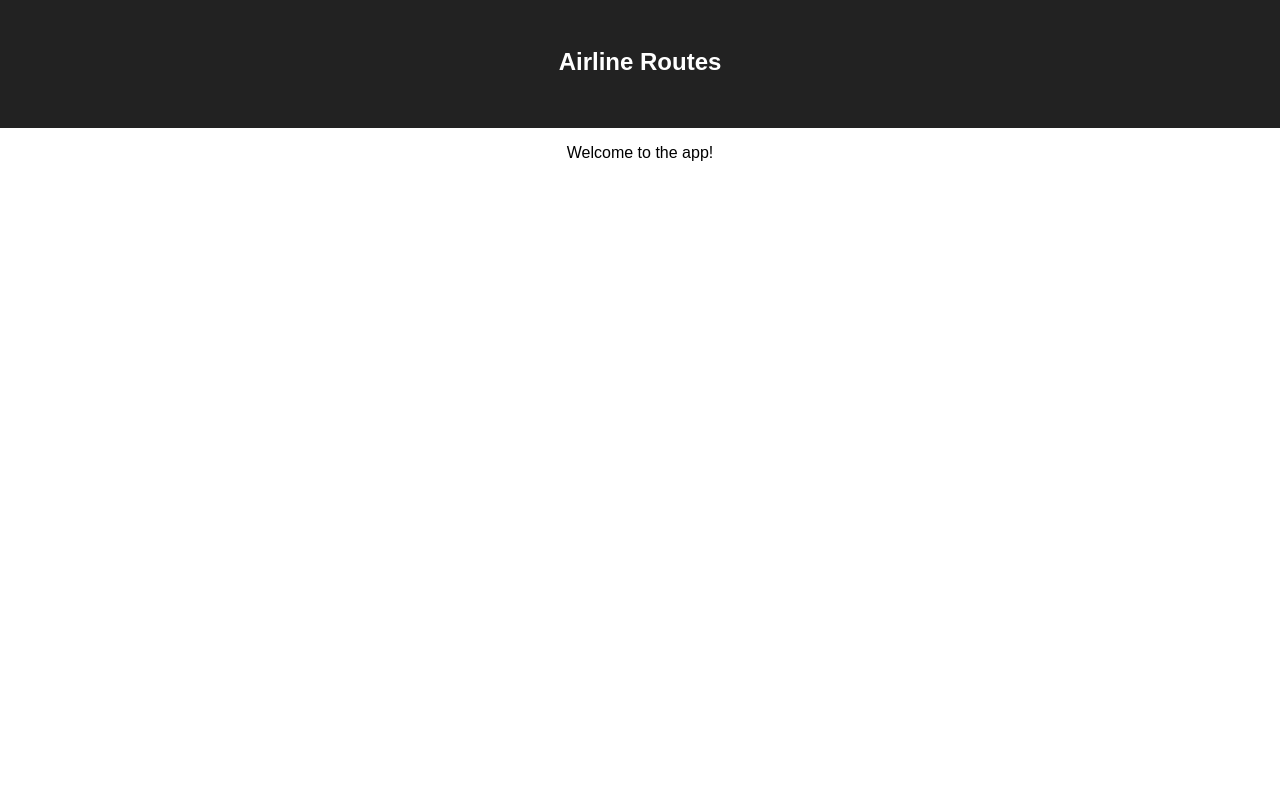
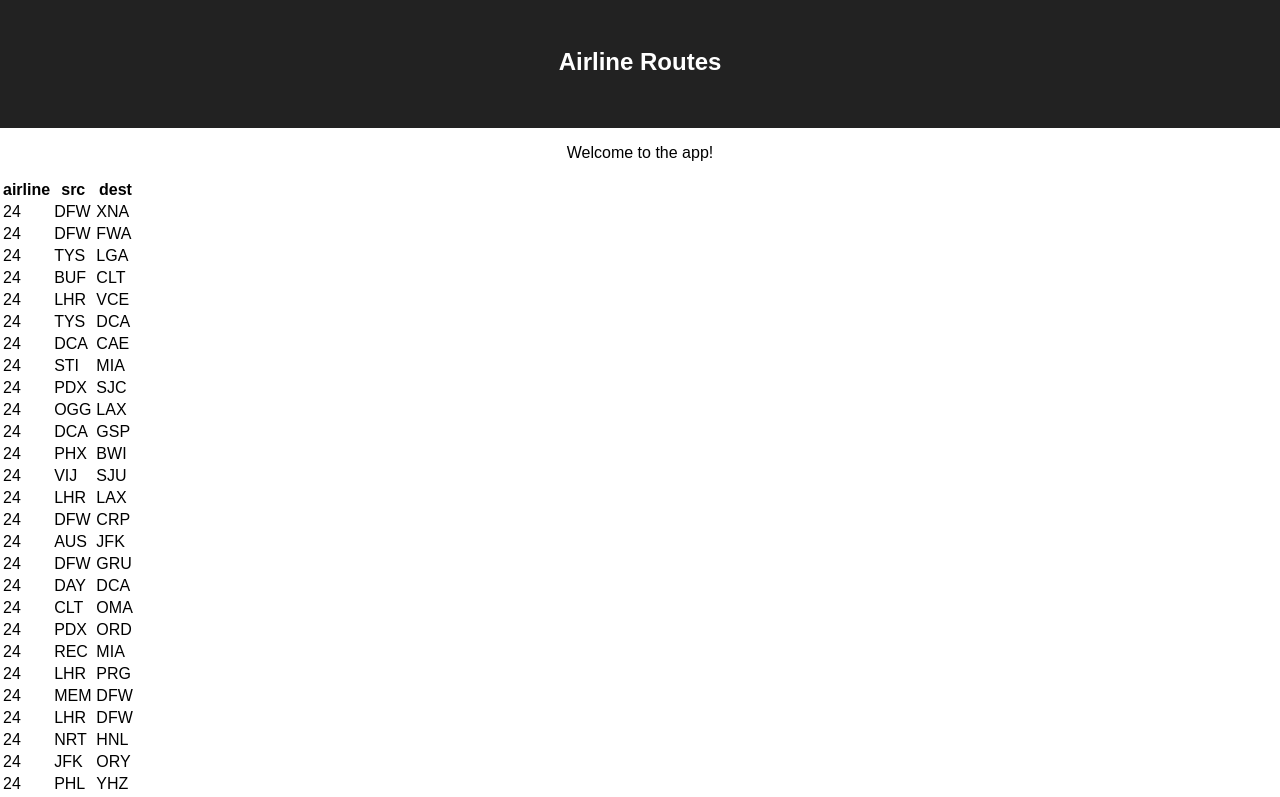
Before and after one commit to gudsson/airline-app, a React (Create React App) app: page / in a window 1280 px wide. Shown: the top 797 px of the page. Built offline with nearby package versions, Linux system fonts and the light colour scheme.

Commit message:
step 2: display raw data;

```diff
--- a/src/App.js
+++ b/src/App.js
@@ -1,5 +1,6 @@
 import React, { Component } from 'react';
 import './App.css';
+import data from './data.js'
 
 const App = () => (
   <div className="app">
@@ -11,6 +12,24 @@
       Welcome to the app!
     </p>
   </section>
+  <table>
+    <thead>
+      <tr>
+        <th>airline</th>
+        <th>src</th>
+        <th>dest</th>
+      </tr>
+    </thead>
+    <tbody>
+      {data.routes.map((route, idx) =>
+        <tr key={idx}>
+          <td>{route.airline}</td>
+          <td>{route.src}</td>
+          <td>{route.dest}</td>
+        </tr>
+      )}
+    </tbody>
+  </table>
 </div>
 )
 
```
